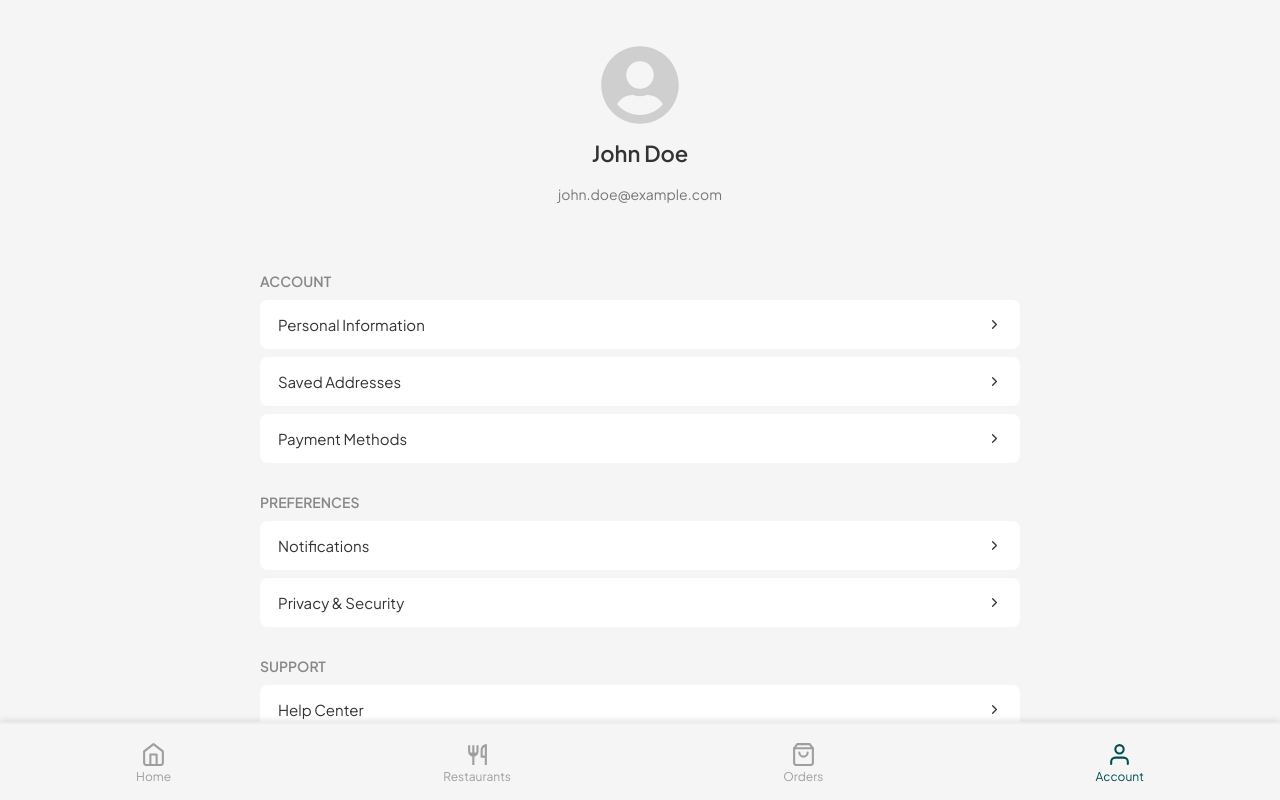
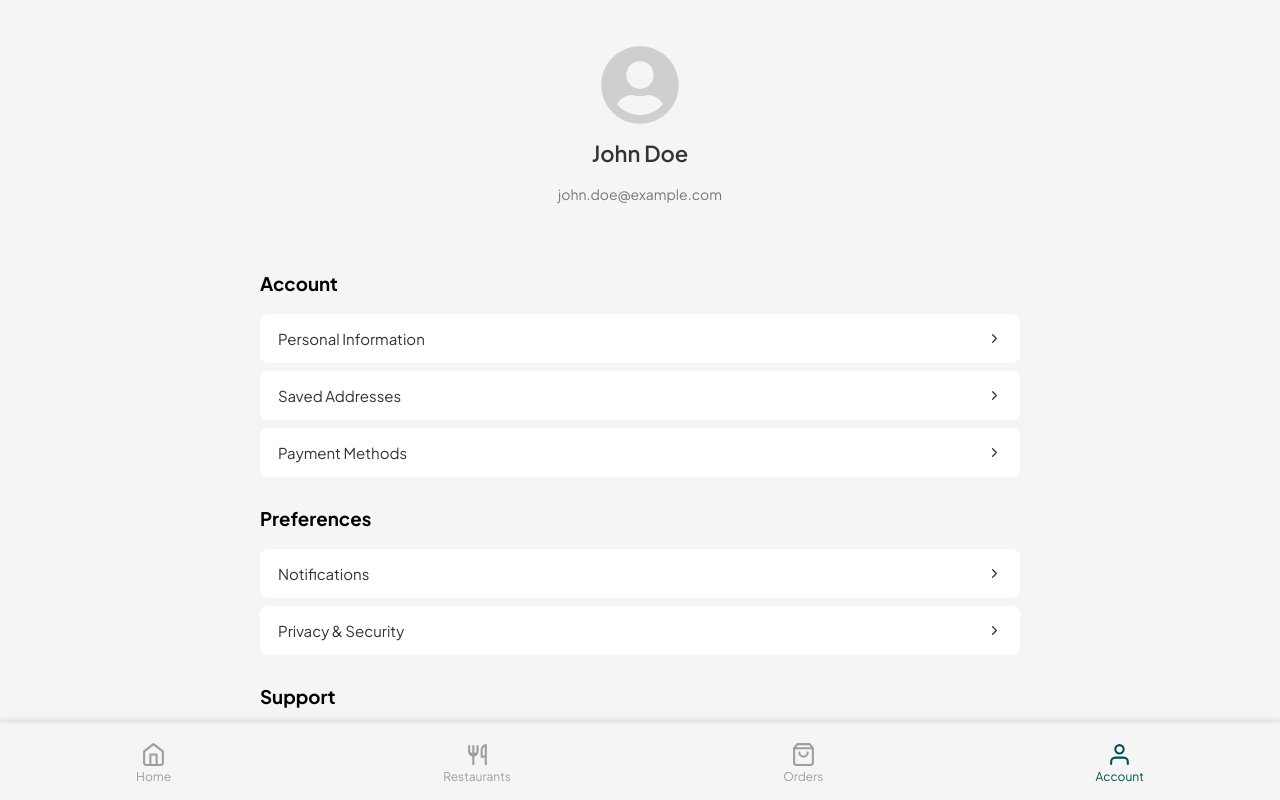
Before and after one commit to ay30bg/droppa, a React (Create React App) app: page /profile in a window 1280 px wide. Shown: the top 800 px of the page. Built offline with nearby package versions, Linux system fonts and the light colour scheme.

Commit message:
Update Profile.jsx

```diff
--- a/src/pages/Profile.jsx
+++ b/src/pages/Profile.jsx
@@ -15,7 +15,7 @@ export default function ProfilePage() {
 
       {/* Content */}
       <div className="profile-section">
-        <h3 className="section-title">Account</h3>
+        <h3 className="profile-section-title">Account</h3>
 
         <div className="profile-item">
           <span>Personal Information</span>
@@ -34,7 +34,7 @@ export default function ProfilePage() {
       </div>
 
       <div className="profile-section">
-        <h3 className="section-title">Preferences</h3>
+        <h3 className="profile-section-title">Preferences</h3>
 
         <div className="profile-item">
           <span>Notifications</span>
@@ -48,7 +48,7 @@ export default function ProfilePage() {
       </div>
 
       <div className="profile-section">
-        <h3 className="section-title">Support</h3>
+        <h3 className="profile-section-title">Support</h3>
 
         <div className="profile-item">
           <span>Help Center</span>
```
